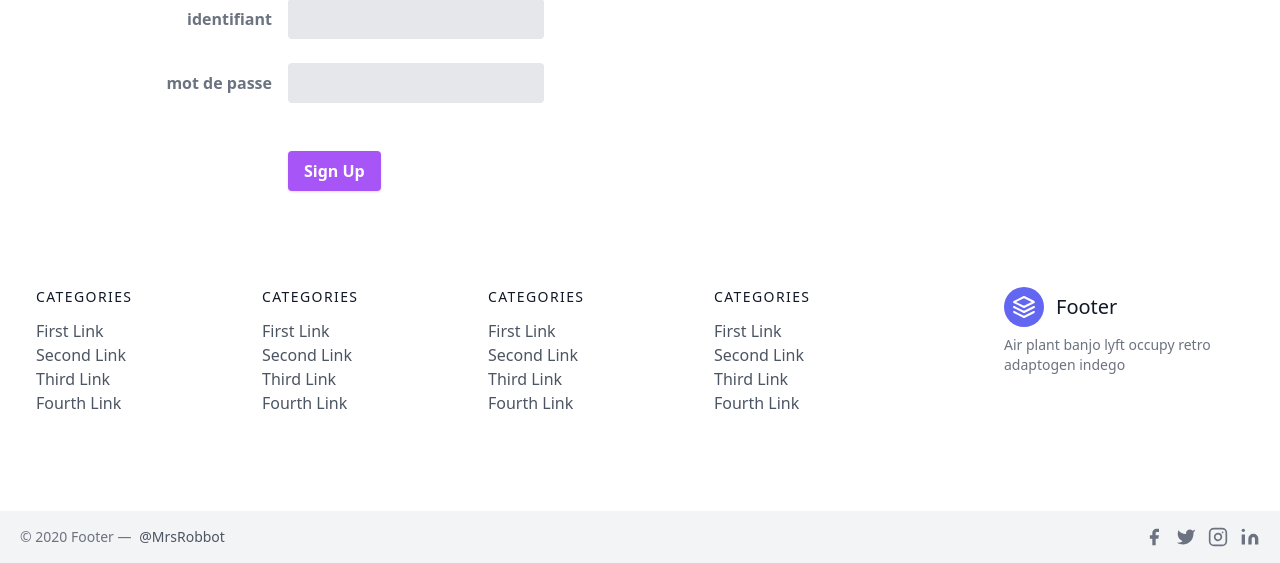
After one commit to mdervaux/tp_library, a PHP site: template Views/Inscription/inscription.php in a window 1280 px wide. The commit adds this page. Shown: the part 743-1306 px from the top of the page. Run offline with PHP 8.4, Linux system fonts and the light colour scheme; the template is opened without the code that fills it, so the values that code supplies are empty; some libraries are stand-ins or nearby versions.

Commit message:
feature: page inscription

```diff
--- /dev/null
+++ b/Views/Inscription/inscription.php
@@ -0,0 +1,34 @@
+<form class="w-full max-w-sm">
+  <div class="md:flex md:items-center mb-6">
+    <div class="md:w-1/3">
+      <label class="block text-gray-500 font-bold md:text-right mb-1 md:mb-0 pr-4" for="inline-full-name">
+        identifiant
+      </label>
+    </div>
+    <div class="md:w-2/3">
+      <input class="bg-gray-200 appearance-none border-2 border-gray-200 rounded w-full py-2 px-4 text-gray-700 leading-tight focus:outline-none focus:bg-white focus:border-purple-500" id="inline-full-name" type="text">
+    </div>
+  </div>
+  <div class="md:flex md:items-center mb-6">
+    <div class="md:w-1/3">
+      <label class="block text-gray-500 font-bold md:text-right mb-1 md:mb-0 pr-4" for="inline-password">
+        mot de passe
+      </label>
+    </div>
+    <div class="md:w-2/3">
+      <input class="bg-gray-200 appearance-none border-2 border-gray-200 rounded w-full py-2 px-4 text-gray-700 leading-tight focus:outline-none focus:bg-white focus:border-purple-500" id="inline-password" type="password">
+    </div>
+  </div>
+  <div class="md:flex md:items-center mb-6">
+    <div class="md:w-1/3"></div>
+
+  </div>
+  <div class="md:flex md:items-center">
+    <div class="md:w-1/3"></div>
+    <div class="md:w-2/3">
+      <button class="shadow bg-purple-500 hover:bg-purple-400 focus:shadow-outline focus:outline-none text-white font-bold py-2 px-4 rounded" type="button">
+        Sign Up
+      </button>
+    </div>
+  </div>
+</form>
--- a/Views/Layouts/menu.php
+++ b/Views/Layouts/menu.php
@@ -14,6 +14,9 @@
             <ul class="lg:flex items-center justify-between text-base text-white pt-4 lg:pt-0">
                 <li><a class="lg:p-4 py-3 px-0 block border-b-2 border-transparent lg:border-none hover:border-indigo-400" href="<?= URL ?>accueil">Accueil</a></li>
                 <li><a class="lg:p-4 py-3 px-0 block border-b-2 border-transparent lg:border-none hover:border-indigo-400" href="<?= URL ?>page1">Page1</a></li>
+                <li>
+                    <a class="lg:p-4 py-3 px-0 block border-b-2 border-transparent lg:border-none hover:border-indigo-400" href="<?= URL ?>inscription">inscription</a>
+                </li>
                 <li class="relative">
                     <button id="dropdownButton" class="lg:p-4 py-3 px-0 block border-b-2 border-transparent lg:border-none hover:border-indigo-400">
                         Liste déroulante
--- a/index.php
+++ b/index.php
@@ -23,6 +23,8 @@ try {
             break;
         case "page3" : $mainController->page3();
             break;
+            case "inscription" : $mainController->inscription();
+            break;
         default : throw new Exception("La page n'existe pas");
     }
 } catch (Exception $e){
```
Also changed, not shown: Controllers/MainController.controller.php (+10 -0 lines).
